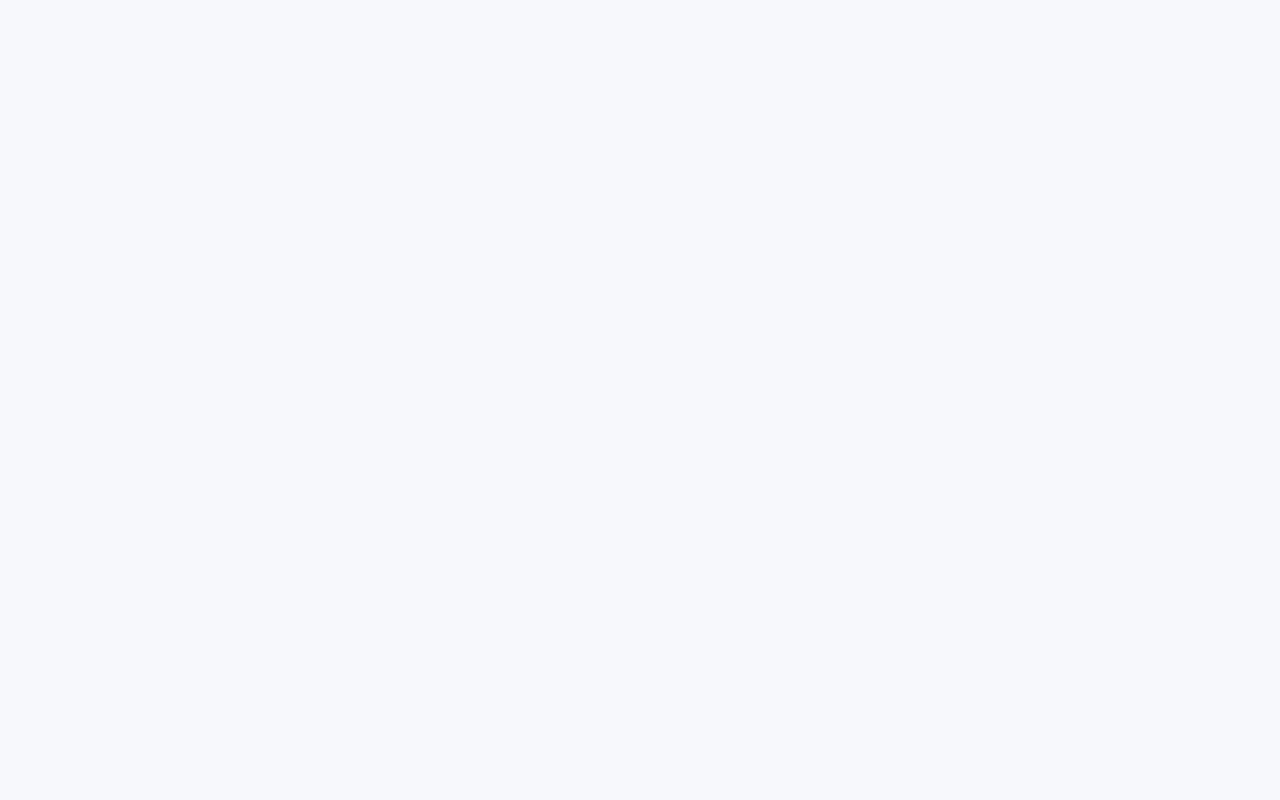
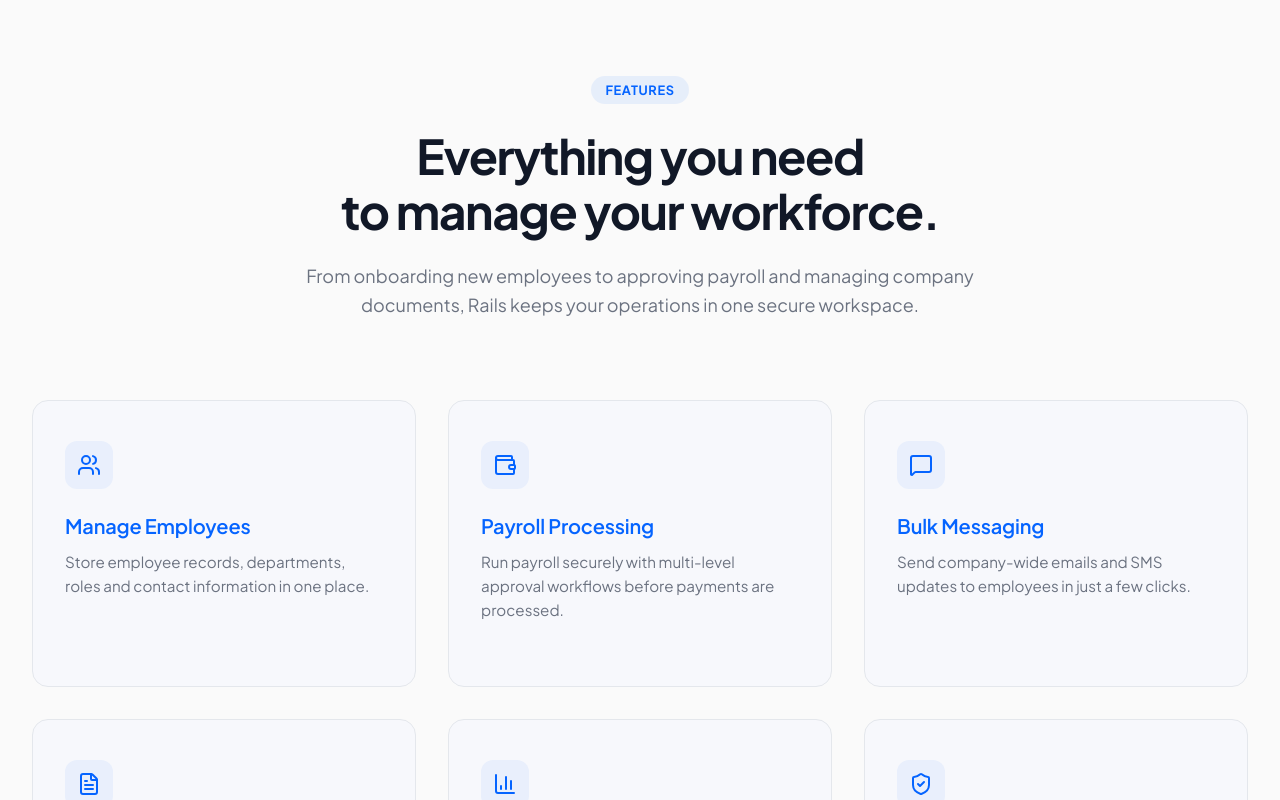
Before and after one commit to Enyinnaya-x/Rails, a React app in the folder frontend/: page / in a window 1280 px wide. Shown: the part 880-1680 px from the top of the page. Before the commit the page ends 805 px from the top, so only its background shows below. Built offline with nearby package versions, Linux system fonts and the light colour scheme; the HTML template or start-up script is replaced by a standard one.

Commit message:
Complete landing page features section

```diff
--- a/frontend/src/components/Landing/Features.css
+++ b/frontend/src/components/Landing/Features.css
@@ -0,0 +1,173 @@
+@import url('https://fonts.googleapis.com/css2?family=Plus+Jakarta+Sans:wght@400;500;600;700;800&display=swap');
+
+/* Consistent Design Tokens */
+:root {
+  --primary: #0564FF;
+  --primary-hover: #0452D6;
+  --background:#fafafa;
+  --text: #111827;
+  --muted: #6B7280;
+  --border: #E5E7EB;
+
+  --font-sans: "Plus Jakarta Sans", sans-serif;
+}
+
+/* Core Features Section Layout */
+.features-section {
+  font-family: var(--font-sans);
+  background-color: #fafafa;
+  padding: 150px 0; /* Lots of breathing room / whitespace */
+  border-top: 1px solid var(--border);
+  position: relative;
+}
+
+/* Outer layout wrapper maintaining constraints */
+.features-container {
+  max-width: 1280px;
+  margin: auto;
+  padding: 0 32px;
+}
+
+/* Centered Header Block */
+.features-header {
+  text-align: center;
+  max-width: 680px; /* Controls paragraph text layout cleanly */
+  margin: 0 auto 80px auto; /* Centered with deep spacing underneath */
+  display: flex;
+  flex-direction: column;
+  align-items: center;
+}
+
+.features-badge {
+  display: inline-block;
+  background-color: rgba(5, 100, 255, 0.08);
+  color: #0564FF;
+  font-size: 0.8rem;
+  font-weight: 700;
+  letter-spacing: 0.05em;
+  padding: 6px 14px;
+  border-radius: 20px;
+  margin-bottom: 24px;
+  text-transform: uppercase;
+}
+
+.features-heading {
+  font-size: 48px; /* Clean scale transition down from Hero's 64px */
+  font-weight: 700;
+  color: var(--text);
+  line-height: 1.15;
+  letter-spacing: -0.03em;
+  margin-bottom: 24px;
+}
+
+.features-supporting-text {
+  font-size: 18px; /* Matching Hero section copy scaling */
+  font-weight: 400;
+  color: var(--muted);
+  line-height: 1.6;
+}
+
+/* Robust 3-Column Feature Grid Layout */
+.features-grid {
+  display: grid;
+  grid-template-columns: repeat(3, 1fr);
+  gap: 32px; /* Breathing space between feature cards */
+}
+
+/* Elegant Feature Card Design */
+.feature-card {
+  background: var(--background);
+  border: 1px solid var(--border);
+  border-radius: 16px; /* Smooth rounded interface */
+  padding: 40px 32px;
+  display: flex;
+  flex-direction: column;
+  align-items: flex-start;
+  transition: transform 0.3s cubic-bezier(0.16, 1, 0.3, 1),
+              box-shadow 0.3s cubic-bezier(0.16, 1, 0.3, 1),
+              border-color 0.3s ease;
+}
+
+/* Smooth Interactive Card Hover States */
+.feature-card:hover {
+  border-color: rgba(5, 100, 255, 0.3);
+  transform: .35s ease; /* Sophisticated micro-elevation */
+  box-shadow: 0 12px 32px rgba(5, 100, 255, 0.08);
+}
+
+/* Icon Structural Frame Wrapper */
+.feature-card-icon-wrapper {
+  background-color: rgba(5, 100, 255, 0.06); /* Soft core accent */
+  color: #0564FF;
+  width: 48px;
+  height: 48px;
+  border-radius: 12px;
+  display: flex;
+  align-items: center;
+  justify-content: center;
+  margin-bottom: 24px;
+  transition: background-color 0.2s ease, color 0.2s ease;
+}
+
+.feature-card:hover .feature-card-icon-wrapper {
+  background-color:#0564FF; /* Accent flips sharply on hover */
+  color: #FFFFFF; /* Accent flips sharply on hover */
+}
+
+.feature-card-icon {
+  display: block;
+}
+
+.feature-card-title {
+  font-size: 1.25rem;
+  font-weight: 600;
+  color: #0564FF;
+  margin-bottom: 12px;
+  letter-spacing: -0.01em;
+}
+
+.feature-card-description {
+  font-size: 0.95rem;
+  color: var(--muted);
+  line-height: 1.6;
+  margin-bottom: 24px;
+  flex-grow: 1; /* Keeps alignment perfect even with variable copy length */
+}
+
+
+
+
+/* Responsive Infrastructure (Fluid Breakpoints) */
+@media (max-width: 1024px) {
+  .features-grid {
+    grid-template-columns: repeat(2, 1fr); /* Collapses smoothly to double grid */
+    gap: 24px;
+  }
+}
+
+@media (max-width: 768px) {
+  .features-section {
+    padding: 80px 0;
+  }
+
+  .features-container {
+    padding: 0 24px;
+  }
+
+  .features-header {
+    margin-bottom: 48px;
+  }
+
+  .features-heading {
+    font-size: 36px; /* Dynamic scale reduction for standard mobile viewing */
+  }
+
+  .features-grid {
+    grid-template-columns: 1fr; /* Stacked linear viewport column */
+    gap: 20px;
+  }
+
+  .feature-card {
+    padding: 32px 24px;
+  }
+}
--- a/frontend/src/components/Landing/Features.jsx
+++ b/frontend/src/components/Landing/Features.jsx
@@ -0,0 +1,72 @@
+import React from "react";
+import {
+  Users,
+  Wallet,
+  MessageSquare,
+  FileText,
+  BarChart3,
+  ShieldCheck,
+} from "lucide-react";
+import FeatureCard from "./FeatureCard";
+import "./Features.css";
+
+const featuresData = [
+  {
+    icon: Users,
+    title: "Manage Employees",
+    description: "Store employee records, departments, roles and contact information in one place.",
+  },
+  {
+    icon: Wallet,
+    title: "Payroll Processing",
+    description: "Run payroll securely with multi-level approval workflows before payments are processed.",
+  },
+  {
+    icon: MessageSquare,
+    title: "Bulk Messaging",
+    description: "Send company-wide emails and SMS updates to employees in just a few clicks.",
+  },
+  {
+    icon: FileText,
+    title: "Document Management",
+    description: "Upload PDFs, DOCX files and spreadsheets for secure access across your organization.",
+  },
+  {
+    icon: BarChart3,
+    title: "Reports & Analytics",
+    description: "Track workforce insights, payroll history and operational performance with visual reports.",
+  },
+  {
+    icon: ShieldCheck,
+    title: "Approval Workflow",
+    description: "Create structured approval processes for payroll and other business operations.",
+  },
+];
+
+export default function Features() {
+  return (
+    <section className="features-section">
+      <div className="features-container">
+
+        <div className="features-header">
+          <span className="features-badge">FEATURES</span>
+          <h2 className="features-heading">
+            Everything you need <br />
+            to manage your workforce.
+          </h2>
+          <p className="features-supporting-text">
+            From onboarding new employees to approving payroll and managing company documents,
+            Rails keeps your operations in one secure workspace.
+          </p>
+        </div>
+
+        <div className="features-grid">
+          {featuresData.map((feature) => (
+            <FeatureCard key={feature.title} {...feature} />
+          ))}
+        </div>
+
+      </div>
+    </section>
+  );
+}
--- a/frontend/src/components/Landing/Hero.css
+++ b/frontend/src/components/Landing/Hero.css
@@ -26,7 +26,7 @@
   padding: 100px 0; /* Breathing room top/bottom */
 }
 
-/* Specific Purple Ambient Glow (Unique Background Detail) */
+/* Specific blue Ambient Glow (Unique Background Detail) */
 .hero-glow-blob {
   position: absolute;
   width: 600px;
--- /dev/null
+++ b/frontend/src/components/Landing/featureCard.jsx
@@ -0,0 +1,14 @@
+import React from "react";
+
+export default function FeatureCard({ icon: Icon, title, description }) {
+  return (
+    <div className="feature-card">
+      <div className="feature-card-icon-wrapper">
+        <Icon className="feature-card-icon" size={24} strokeWidth={2} />
+      </div>
+      <h3 className="feature-card-title">{title}</h3>
+      <p className="feature-card-description">{description}</p>
+
+    </div>
+  );
+}
--- a/frontend/src/pages/Landing/landingpage.css
+++ b/frontend/src/pages/Landing/landingpage.css
@@ -1,7 +1,7 @@
 
 :root {
   /* Brand */
-  --primary: #0564FF;
+  --primary: #0564ff;
   --primary-hover: #0454D6;
   --primary-light: #EAF2FF;
 
--- a/frontend/src/pages/Landing/landingpage.jsx
+++ b/frontend/src/pages/Landing/landingpage.jsx
@@ -1,11 +1,15 @@
 import Hero from "../../components/Landing/hero";
 import Navbar from "../../components/Landing/Navbar";
+import Features from "../../components/Landing/features";
+import featuresCard from "../../components/Landing/featureCard";
 
 function landingPage() {
   return (
     <>
       <Navbar />
       <Hero />
+      <Features />
+      <featureCard/>
     </>
   );
 }
```
